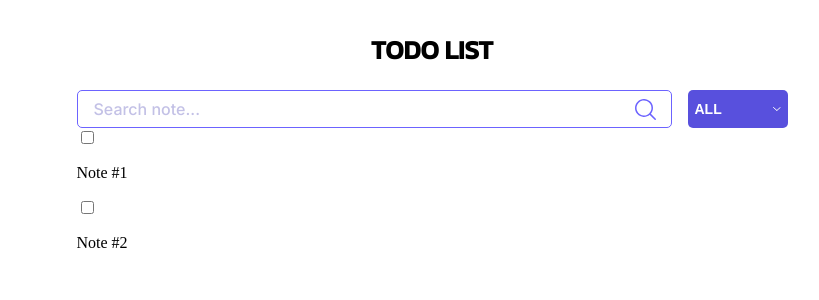
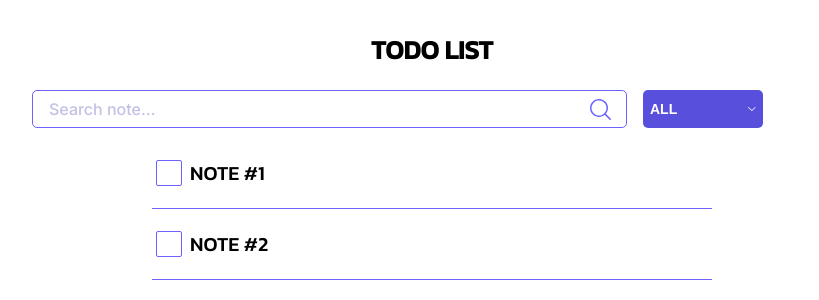
Before and after one commit to greatestOnFire/vn-playground, a Vue app: page / in a window 1280 px wide. Shown: the top 300 px of the page, without its empty margins (208-1027 px from the left). Built offline with nearby package versions, Linux system fonts and the light colour scheme.

Commit message:
STAGE-1:feat created [src/components/todos] and including [src/App.vue]

```diff
--- a/src/App.vue
+++ b/src/App.vue
@@ -11,26 +11,17 @@
                 />
             </div>
         </section>
-        <section class="todos">
-            <article v-for="todo in filteredAndSearchedTodos">
-                <input
-                    type="checkbox"
-                    v-model="todo.completed"
-                    :key="todo.id"
-                />
-                <p>{{ todo.title }}</p>
-            </article>
-        </section>
+        <Todos :todos="filteredAndSearchedTodos" />
     </main>
 </template>
 
 <script>
 import Filter from '@components/Filter.vue'
 import Search from '@components/Search.vue'
-import search from '@components/Search.vue'
+import Todos from '@components/todos'
 
 export default {
-    components: { Search, Filter },
+    components: { Search, Filter, Todos },
 
     data() {
         return {
@@ -93,7 +84,7 @@ export default {
 
     &__container {
         display: grid;
-        grid-template-columns: 2fr 100px;
+        grid-template-columns: 2fr 1fr 1fr;
         max-width: 800px;
         gap: 16px;
     }
--- a/src/components/Filter.vue
+++ b/src/components/Filter.vue
@@ -76,6 +76,7 @@ export default {
     display: grid;
     position: relative;
     font-family: 'Kanit', sans-serif;
+    min-width: 120px;
 
     &__select {
         display: grid;
--- /dev/null
+++ b/src/components/todos/TodoItem.vue
@@ -0,0 +1,19 @@
+<template>
+    <article class="todos__item">
+        <input type="checkbox" v-model="todo.completed" />
+        <p>{{ todo.title }}</p>
+    </article>
+</template>
+
+<script>
+export default {
+    props: {
+        todo: {
+            type: Object,
+            required: true,
+        },
+    },
+}
+</script>
+
+<style lang="scss" scoped></style>
--- /dev/null
+++ b/src/components/todos/index.vue
@@ -0,0 +1,81 @@
+<template>
+    <section class="todos">
+        <todo-item
+            class="todos__item"
+            v-for="todoItem of todos"
+            :todo="todoItem"
+            :key="todoItem.id"
+        />
+    </section>
+</template>
+
+<script>
+import TodoItem from '@components/todos/TodoItem.vue'
+
+export default {
+    components: { TodoItem },
+    props: {
+        todos: {
+            type: Array,
+            required: true,
+            default: () => [],
+        },
+    },
+}
+</script>
+
+<style lang="scss">
+.todos {
+    display: grid;
+    justify-content: center;
+    grid-template-columns: 70%;
+    padding: 10px 0;
+    font-family: 'Kanit', sans-serif;
+    text-transform: uppercase;
+
+    &__item {
+        font-size: 20px;
+        font-weight: 500;
+        display: grid;
+        align-items: center;
+        grid-template-columns: auto 1fr;
+        gap: 5px;
+        border-bottom: 1px solid #6c63ff;
+
+        input {
+            display: grid;
+            justify-content: center;
+            align-items: center;
+            width: 26px;
+            height: 26px;
+            border: 1px solid #6c63ff;
+            border-radius: 2px;
+            appearance: none;
+
+            &:before {
+                content: '';
+                width: 1rem;
+                height: 1rem;
+                clip-path: polygon(
+                    28% 38%,
+                    41% 53%,
+                    75% 24%,
+                    86% 38%,
+                    40% 78%,
+                    15% 50%
+                );
+                transform: scale(0);
+                background-color: #fff;
+            }
+
+            &:checked {
+                background-color: #6c63ff;
+
+                &::before {
+                    transform: scale(1);
+                }
+            }
+        }
+    }
+}
+</style>
```
